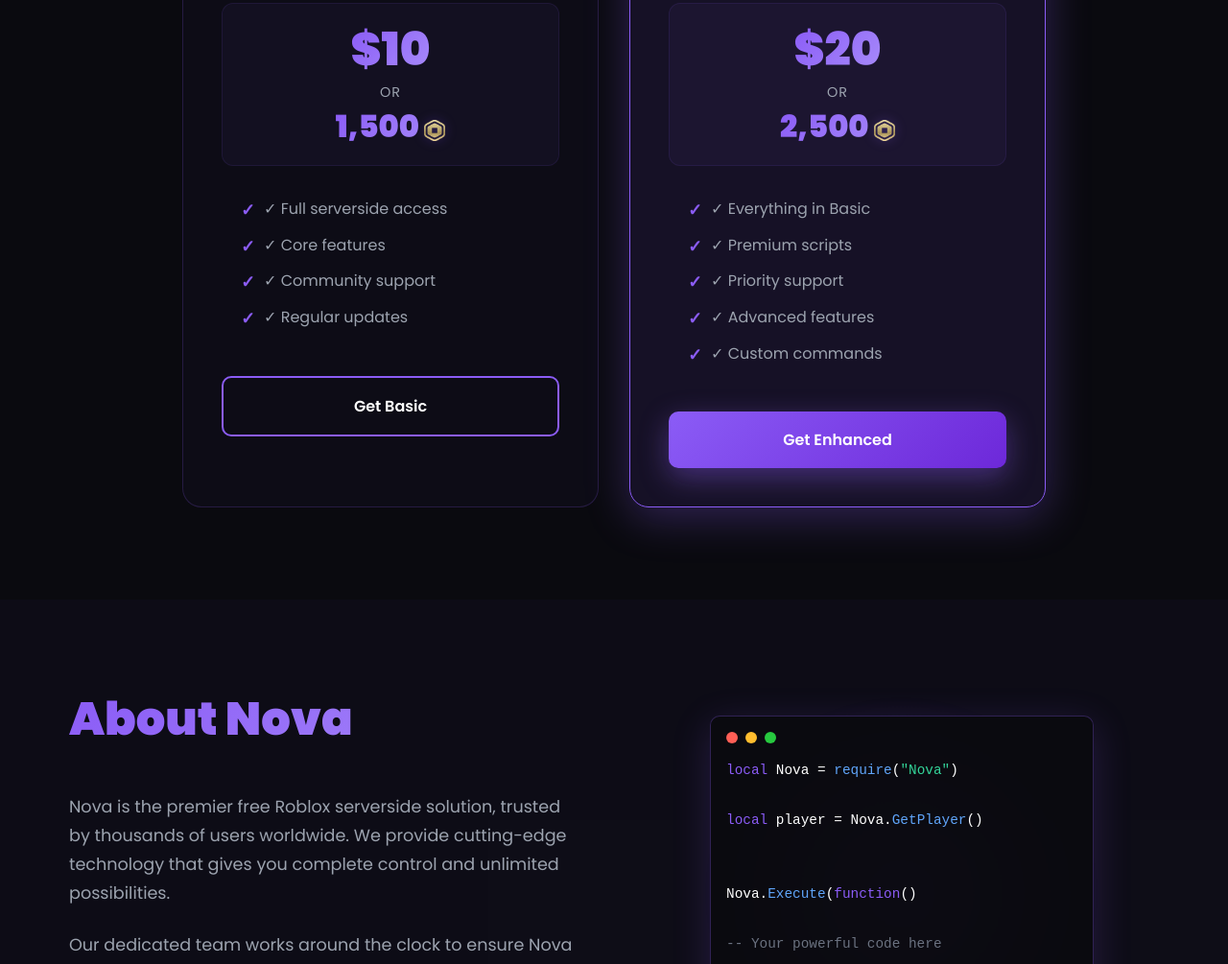
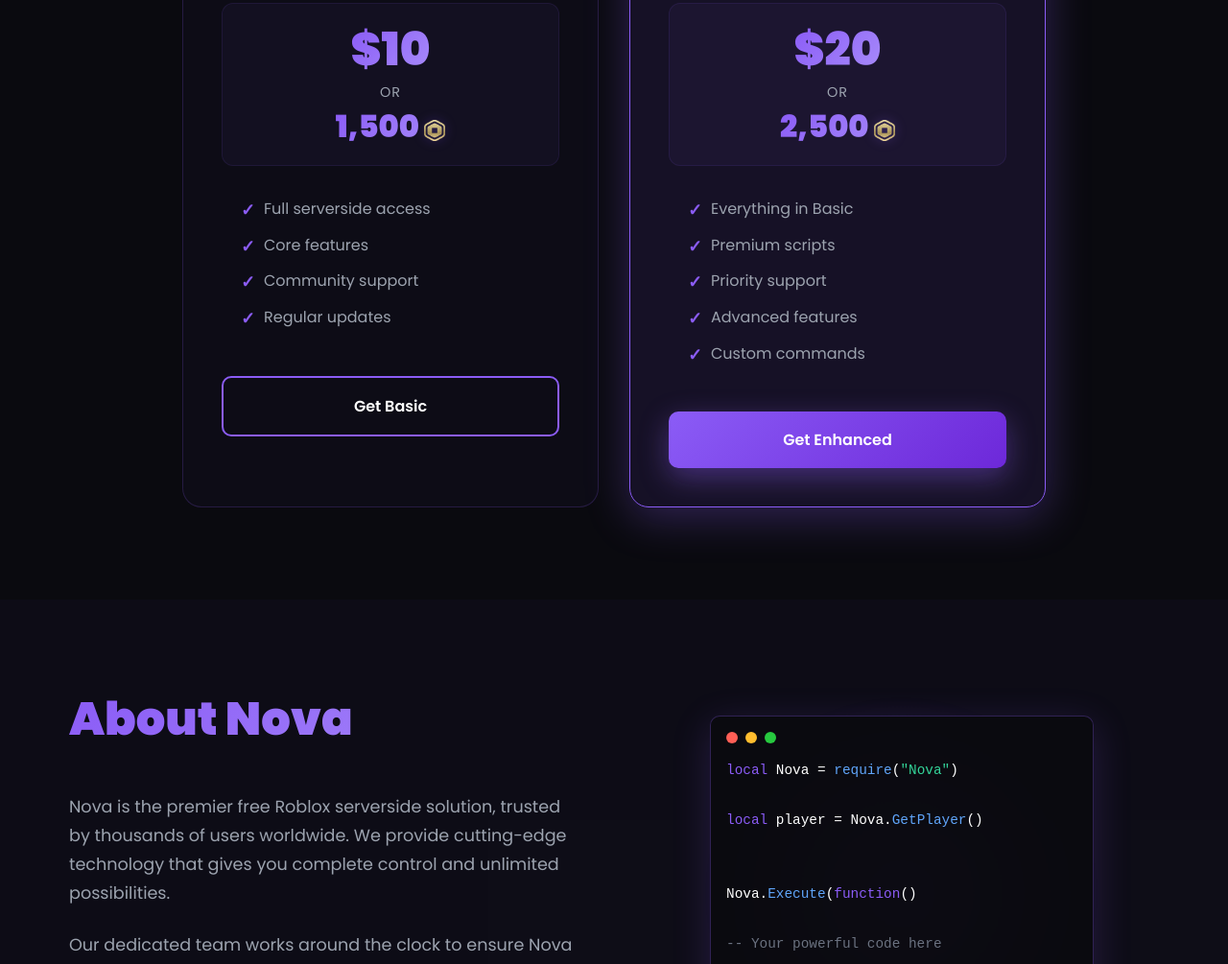
Before and after one commit to tim1540/getnovass.github.io, a plain HTML site: page index.html in a window 1280 px wide. Shown: the part 2194-3199 px from the top of the page at 96% size. Drawn offline with Linux system fonts and the light colour scheme.

Commit message:
Update index.html

```diff
--- a/index.html
+++ b/index.html
@@ -158,10 +158,10 @@
                             <span class="price robux">1,500 <img src="robux.png" alt="Robux" class="robux-icon-img"></span>
                         </div>
                         <ul class="features-list">
-                            <li>✓ Full serverside access</li>
-                            <li>✓ Core features</li>
-                            <li>✓ Community support</li>
-                            <li>✓ Regular updates</li>
+                            <li> Full serverside access</li>
+                            <li> Core features</li>
+                            <li> Community support</li>
+                            <li> Regular updates</li>
                         </ul>
                         <a href="https://discord.gg/sided" target="_blank" class="btn btn-secondary btn-full">
                             Get Basic
@@ -184,11 +184,11 @@
                             <span class="price robux">2,500 <img src="robux.png" alt="Robux" class="robux-icon-img"></span>
                         </div>
                         <ul class="features-list">
-                            <li>✓ Everything in Basic</li>
-                            <li>✓ Premium scripts</li>
-                            <li>✓ Priority support</li>
-                            <li>✓ Advanced features</li>
-                            <li>✓ Custom commands</li>
+                            <li> Everything in Basic</li>
+                            <li> Premium scripts</li>
+                            <li> Priority support</li>
+                            <li> Advanced features</li>
+                            <li> Custom commands</li>
                         </ul>
                         <a href="https://discord.gg/sided" target="_blank" class="btn btn-primary btn-full">
                             Get Enhanced
```
